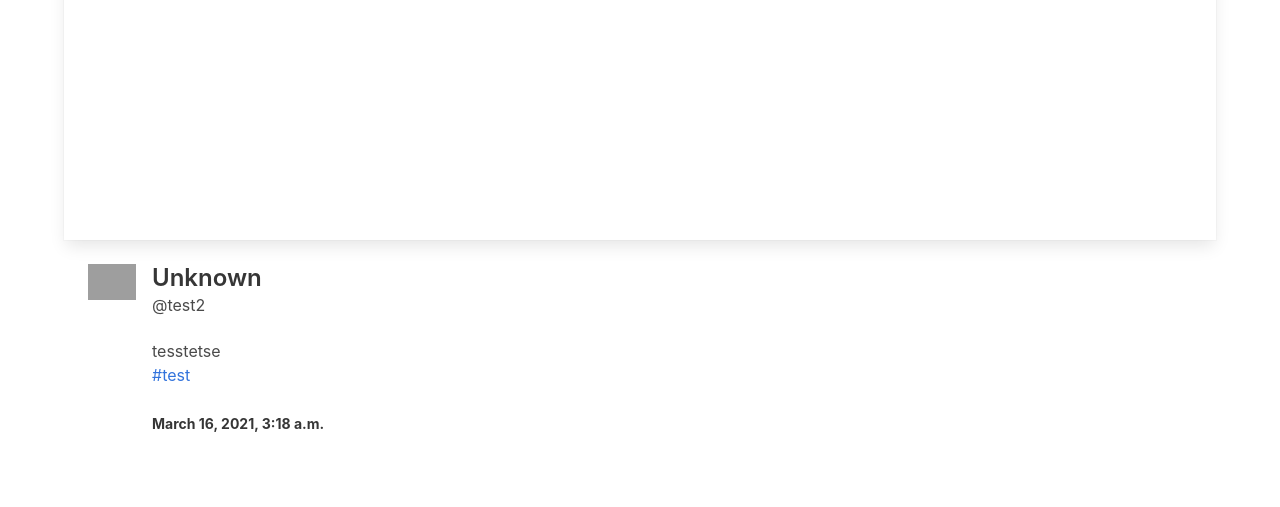
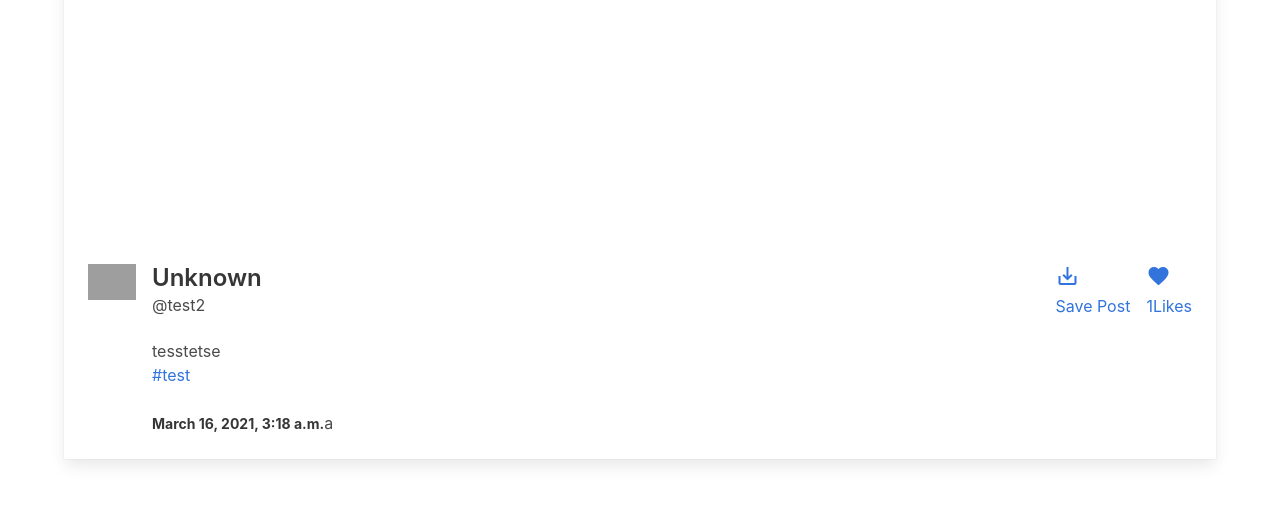
Before and after one commit to devjyno96/django_insta_clone, a Django app: page /post/053b98bc-acfd-4418-ad9b-29d24bcabf56 in a window 1280 px wide. Shown: the part 724-1231 px from the top of the page. Run offline with Django 3.2, Linux system fonts and the light colour scheme; a user stored in the database is signed in; data comes from the database, SQL or seed files in the repository; both versions use the stored data as it was after the commit; grey boxes are pictures that could not be loaded.

Commit message:
video  08 completed

```diff
--- a/instagram_clone/instagram_clone/templates/index.html
+++ b/instagram_clone/instagram_clone/templates/index.html
@@ -38,6 +38,11 @@
                         <br>
                         <strong><small>{{ post_item.posted }}</small></strong>
                     </div>
+                    <div class="media-right">
+                        <a href="{% url 'postlike' post_item.id %}"><i class="material-icons has-text-danger">favorite</i>
+                            <p>{{ post_item.likes }}Likes</p>
+                        </a>
+                    </div>
 
                 </div>
 
--- a/instagram_clone/instagram_clone/templates/post_detail.html
+++ b/instagram_clone/instagram_clone/templates/post_detail.html
@@ -13,7 +13,6 @@
                 <figure class="image is-4by3">
                     <img src="{{ post.picture.url }}" alt="Placeholder image">
                 </figure>
-            </div>
             </div>
             <div class="card-content">
                 <div class="media">
@@ -35,12 +34,23 @@
                         <p class="title is-4">Unknown</p>
                         {% endif %}
                         <p class="subtitle is-6">@{{ post.user.username }}</p>
-
                         {{ post.caption }}
                         <p>{% for tag in post.tags.all %}<a href="{{ tag.get_absolute_url }}">#{{ tag }}</a>{% endfor %}
                         </p>
                         <br>
-                    <strong><small>{{ post.posted }}</small></strong>
+                        <strong><small>{{ post.posted }}</small></strong>a
+                    </div>
+
+                    <div class="media-right">
+                        <a href=""><i class="material-icons">save_alt</i>
+                            <p>Save Post</p>
+                        </a>
+                    </div>
+                    <div class="media-right">
+                        <a href="{% url 'postlike' post.id %}"><i class="material-icons">favorite</i>
+                            <p>{{ post.likes }}Likes</p>
+                        </a>
+                    </div>
                 </div>
             </div>
         </div>
--- a/instagram_clone/post/admin.py
+++ b/instagram_clone/post/admin.py
@@ -1,8 +1,9 @@
 from django.contrib import admin
-from .models import Post, Tag, Follow, Stream
+from .models import Post, Tag, Follow, Stream, Likes
 
 # Register your models here.
 admin.site.register(Tag)
 admin.site.register(Post)
 admin.site.register(Follow)
 admin.site.register(Stream)
+admin.site.register(Likes)
--- a/instagram_clone/post/models.py
+++ b/instagram_clone/post/models.py
@@ -71,6 +71,12 @@ class Stream(models.Model):
             stream.save()
 
 
+class Likes(models.Model):
+    user = models.ForeignKey(User, on_delete=models.CASCADE, related_name='user_like')
+    post = models.ForeignKey(Post, on_delete=models.CASCADE, related_name='post_likes')
+
+
+
 # https://docs.djangoproject.com/en/3.1/ref/signals/#post-save
 # https://dgkim5360.tistory.com/entry/django-signal-example
 # 이게 뭐냐? django signal
--- a/instagram_clone/post/urls.py
+++ b/instagram_clone/post/urls.py
@@ -1,11 +1,11 @@
 from django.urls import path
-from .views import index, NewPost, PostDetails, tags
+from .views import index, NewPost, PostDetails, tags, like
 
 urlpatterns = [
     path('', index, name='index'),
     path('newpost/', NewPost, name='newpost'),
     path('<uuid:post_id>', PostDetails, name='postdetails'),
-    # path('<uuid:post_id>/like', like, name='postlike'),
+    path('<uuid:post_id>/like', like, name='postlike'),
     # path('<uuid:post_id>/favorite', favorite, name='postfavorite'),
     path('tag/<slug:tag_slug>', tags, name='tags'),
 ]
--- a/instagram_clone/post/views.py
+++ b/instagram_clone/post/views.py
@@ -1,11 +1,12 @@
 from django.contrib.auth.decorators import login_required
-from django.http import HttpResponse
+from django.http import HttpResponse, HttpResponseRedirect
 # Create your views here.
 from django.shortcuts import redirect, render, get_object_or_404
 from django.template import loader
+from django.urls import reverse
 
 from .forms import NewPostForm
-from .models import Stream, Post, Tag
+from .models import Stream, Post, Tag, Likes
 
 
 @login_required
@@ -92,3 +93,25 @@ def tags(request, tag_slug):
     }
 
     return HttpResponse(template.render(context, request))
+
+
+@login_required
+def like(request, post_id):
+    user = request.user
+    post = Post.objects.get(id=post_id)
+    current_likes = post.likes
+    liked = Likes.objects.filter(user=user, post=post).count()
+
+    if not liked:
+        like = Likes.objects.create(user=user, post=post)
+        # like.save()
+        current_likes = current_likes + 1
+
+    else:
+        Likes.objects.filter(user=user, post=post).delete()
+        current_likes = current_likes - 1
+
+    post.likes = current_likes
+    post.save()
+
+    return HttpResponseRedirect(reverse('postdetails', args=[post_id]))
```
Also changed, not shown: instagram_clone/db.sqlite3, instagram_clone/media/user_1/다운로드_PThYEcS.jpeg (added), instagram_clone/post/migrations/0003_likes.py (added), instagram_clone/post/migrations/0004_auto_20210316_0621.py (added). Lines whose indentation alone changed are shown as unchanged.
